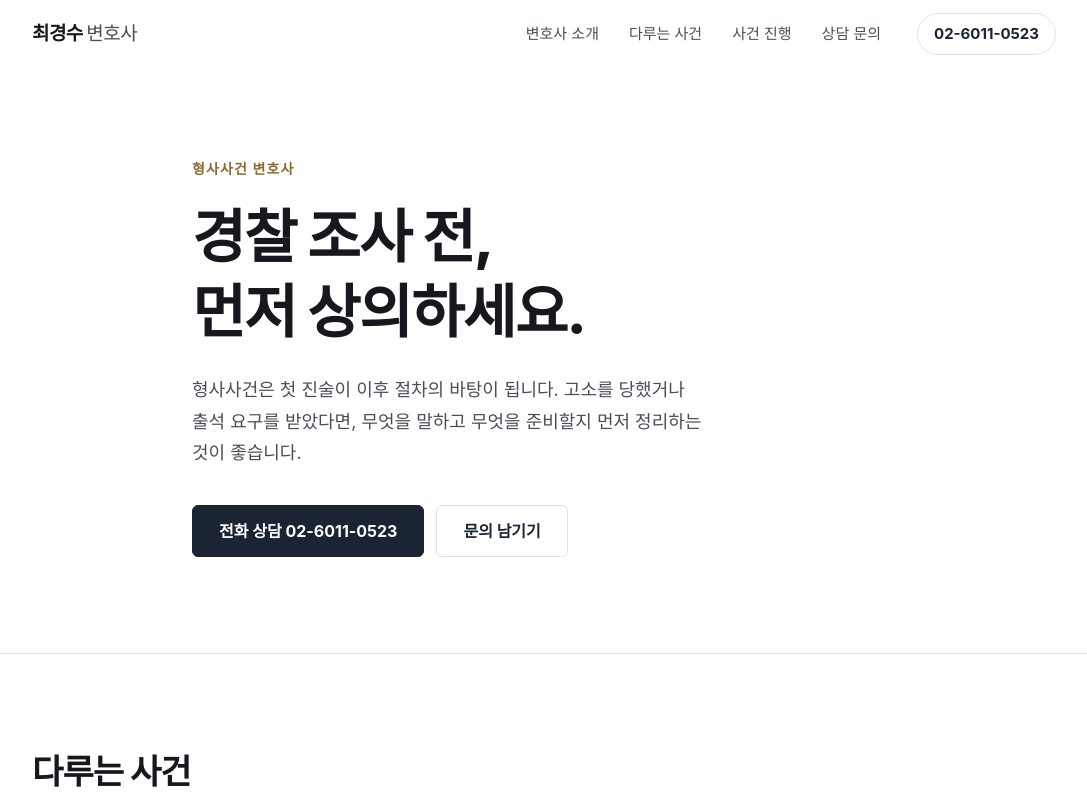
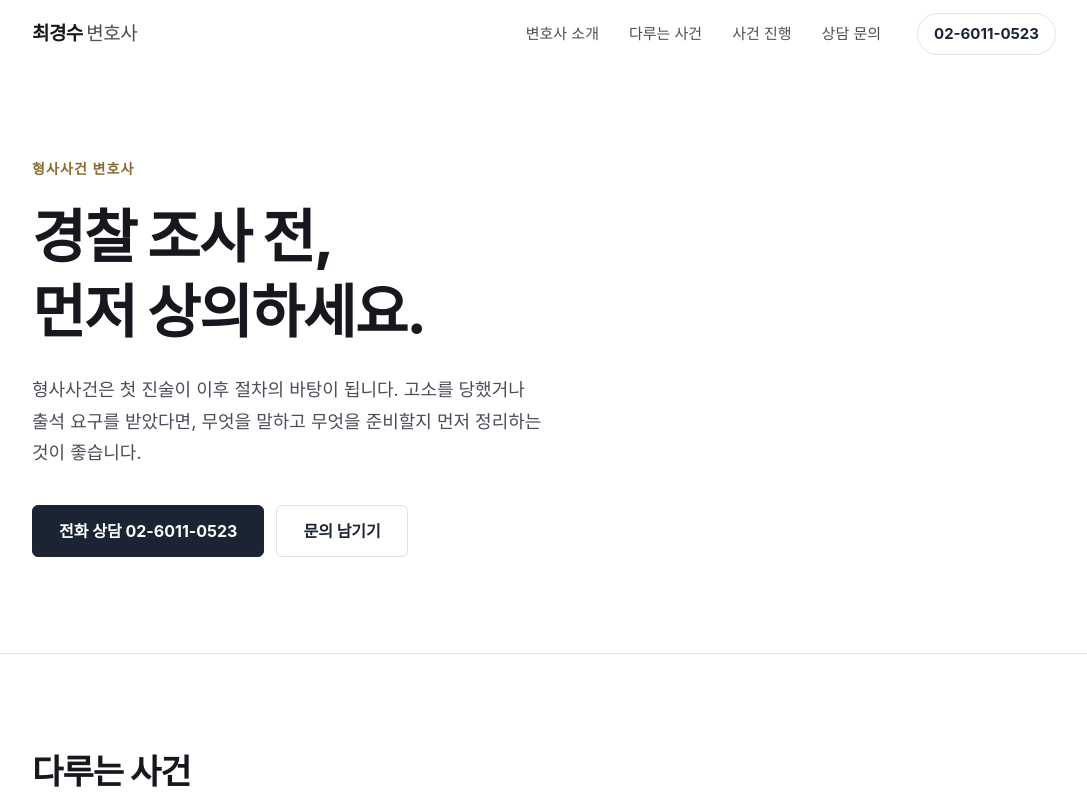
Before and after one commit to cks-law/cks-law.github.io, a plain HTML site: page index.html in a window 1280 px wide. Shown: the top 800 px of the page, without its empty margins (96-1183 px from the left). Drawn offline with Linux system fonts and the light colour scheme; a web font is replaced by a local one.

Commit message:
첫 화면 정렬
Co-Authored-By: Claude Opus 5.5 <noreply@anthropic.com>
Claude-Session: https://claude.ai/code/session_014jvJNNMXSpRTqDwnT7j4bK

```diff
--- a/style.css
+++ b/style.css
@@ -44,7 +44,7 @@ p{margin:0}
 
 /* hero */
 .hero{padding:88px 0 96px;border-bottom:1px solid var(--line)}
-.hero-in{max-width:760px}
+.hero-txt{max-width:760px}
 .eyebrow{font-size:14px;font-weight:700;letter-spacing:.08em;color:var(--accent);margin-bottom:18px}
 .hero h1{font-size:clamp(36px,5.4vw,58px);font-weight:800}
 .lede{margin-top:24px;font-size:18px;color:var(--ink2);max-width:520px}
```
